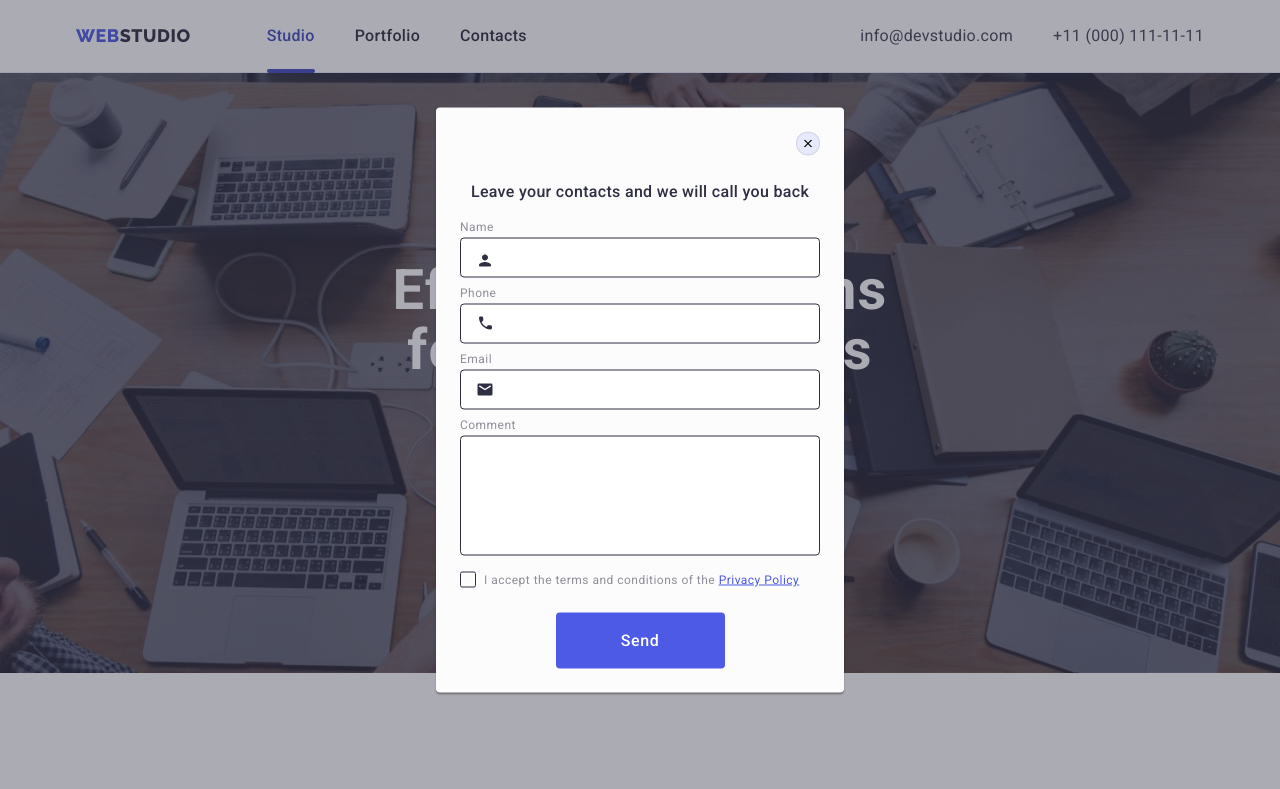
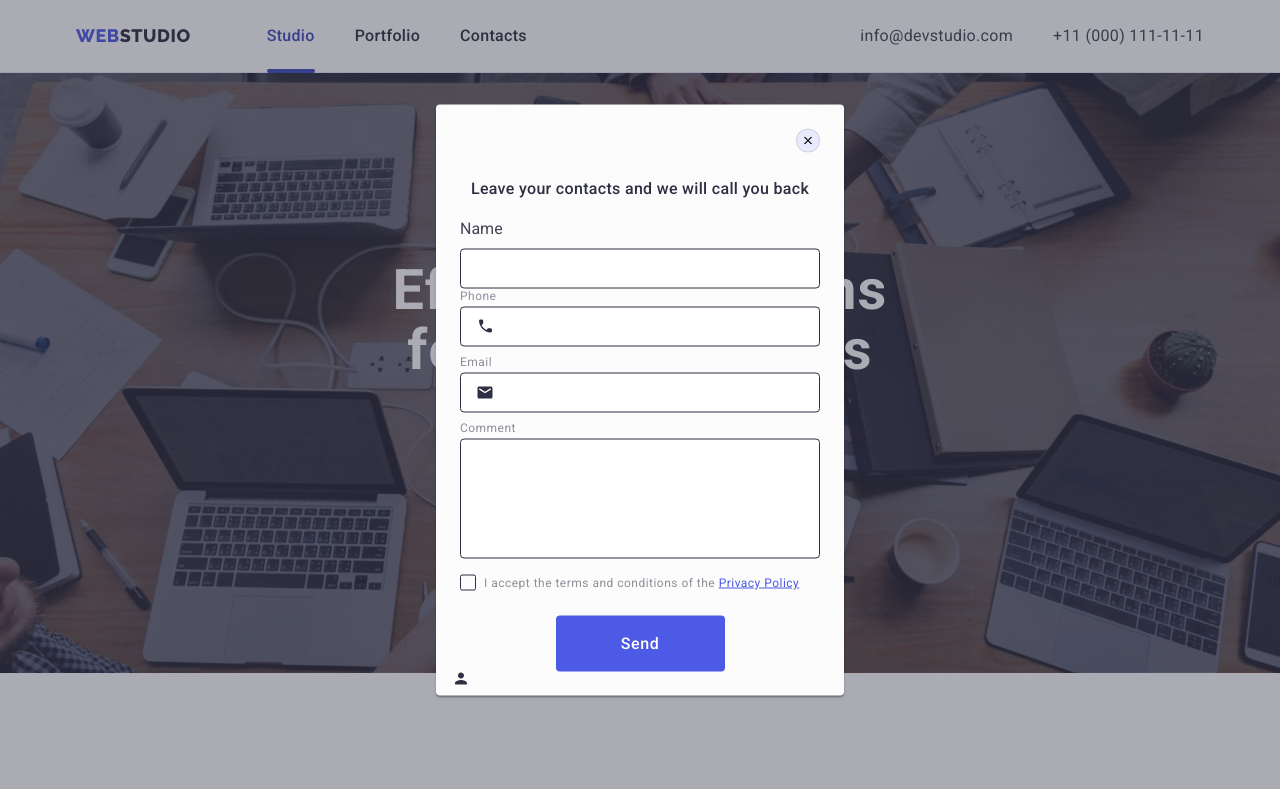
Before and after one commit to VickyUA/goit-markup-hw-05, a plain HTML site: page index.html in a window 1280 px wide. Both pictures are taken after a click on the button "Order Service". Shown: the top 789 px of the page. Drawn offline with nearby package versions, Linux system fonts and the light colour scheme.

Commit message:
after check 2

```diff
--- a/index.html
+++ b/index.html
@@ -465,13 +465,16 @@
         <!--Form elements-->
 
         <form class="modal-form" name="contact_us">
-          <label class="modal-form-field">
-            <span class="modal-form-label">Name</span>
-            <input class="modal-form-input" type="text" name="user_name" />
+          <div>
+            <label class="modal-form-field" for="user-name">Name</label>
+          </div>
+          <div class="input-svg">
+            <input class="modal-form-input" type="text" name="user-name" />
             <svg class="modal-form-icon" width="18" height="18">
               <use href="./images/icons.svg#icon-modal-icon-1"></use>
             </svg>
-          </label>
+          </div>
+
           <label class="modal-form-field">
             <span class="modal-form-label">Phone</span>
             <input class="modal-form-input" type="tel" name="user_phone" />
```
